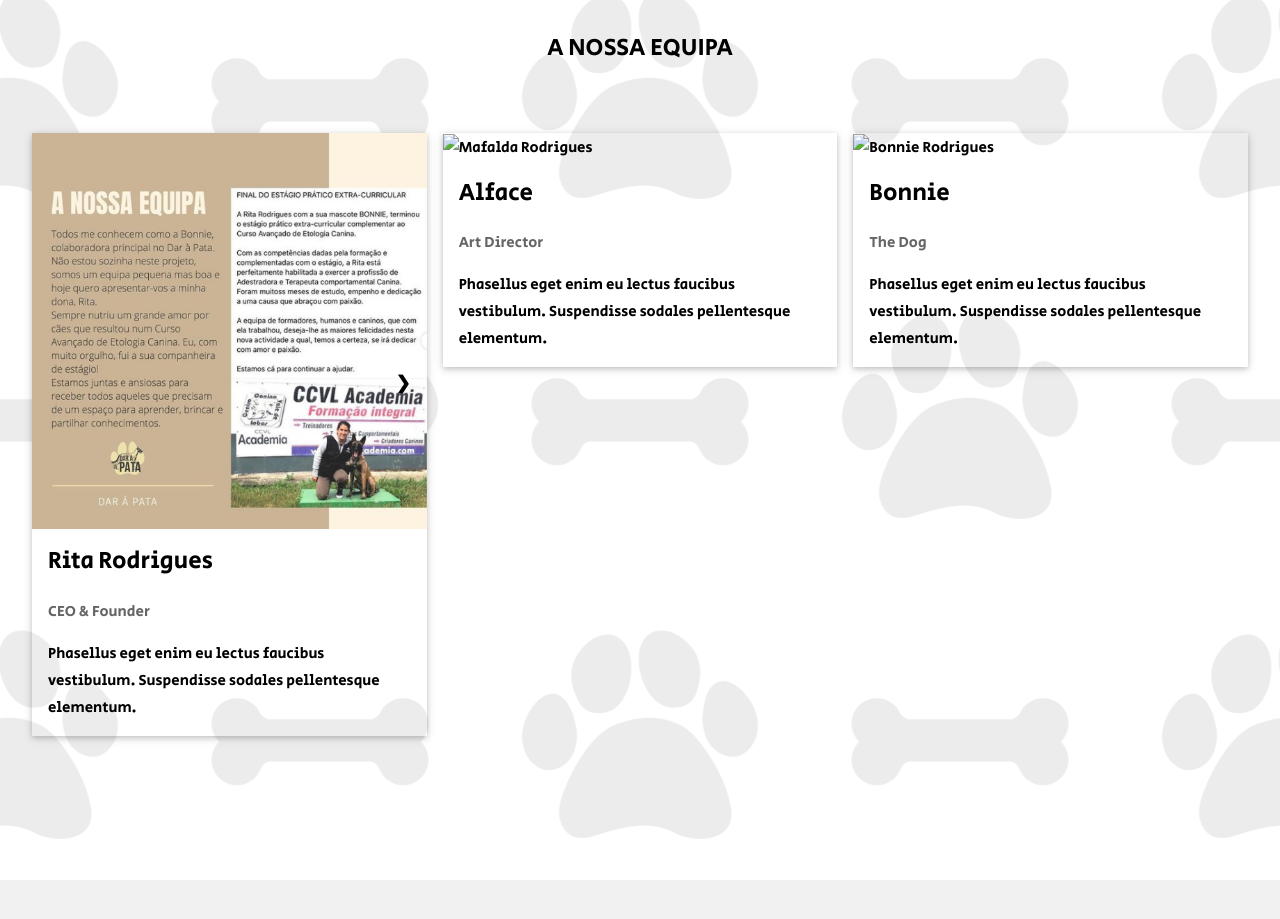
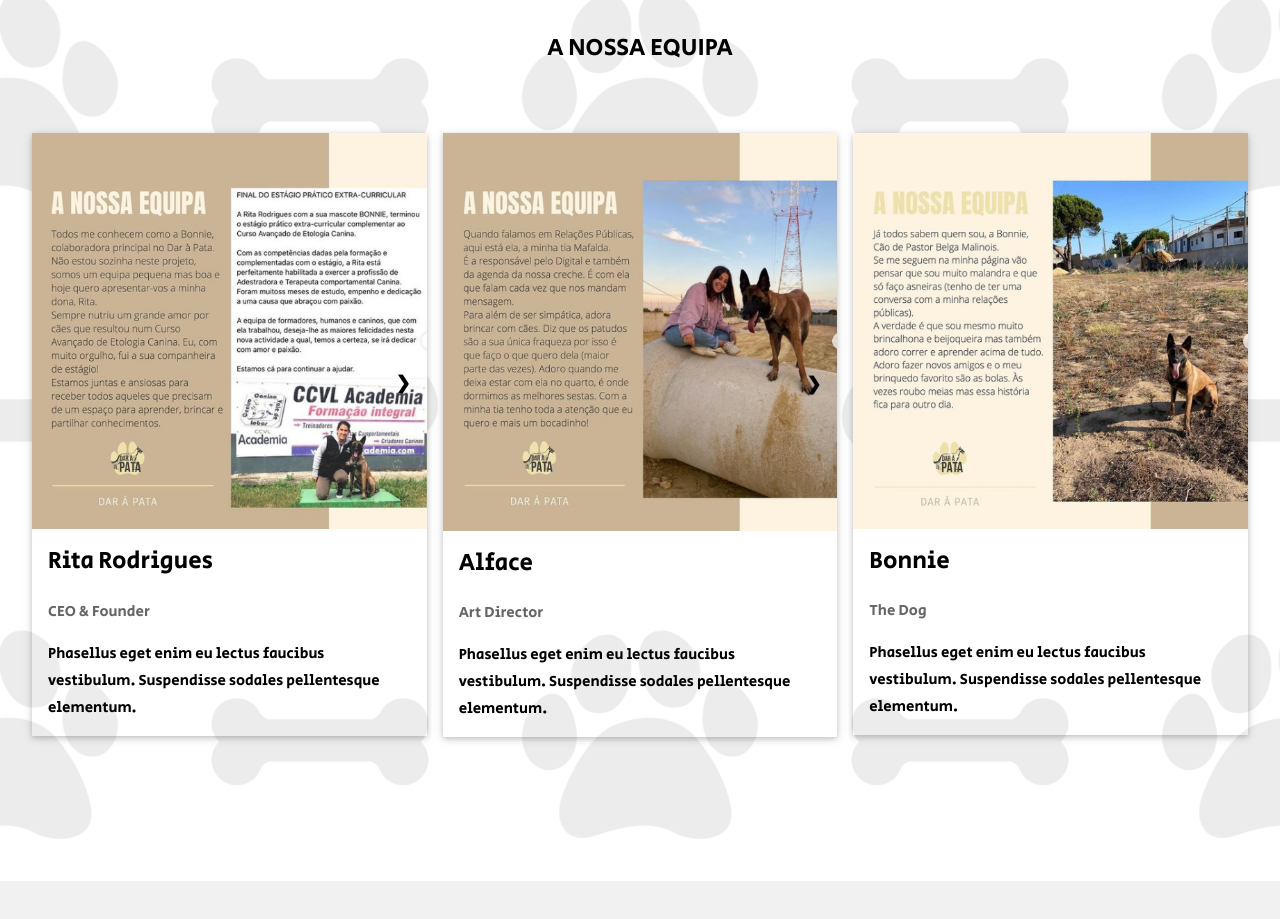
Before and after one commit to fbastias/dar_a_pata, a plain HTML site: page index.html in a window 1280 px wide. Shown: the part 1580-2499 px from the top of the page. Drawn offline with nearby package versions, Linux system fonts and the light colour scheme.

Commit message:
Added slideshow for mafalda card

```diff
--- a/index.html
+++ b/index.html
@@ -99,10 +99,10 @@
     <div class="w3-container" style="padding:128px 16px" id="team">
         <h3 class="w3-center">A NOSSA EQUIPA</h3>
         <div class="w3-row-padding" style="margin-top:64px">
+            <!-- Rita Rodrigues Card -->
             <div class="w3-col l4 m6 w3-margin-bottom">
-                <!-- Rita Rodrigues Card -->
                 <div class="slideshow-container">
-                    <div class="w3-card mySlides fade">
+                    <div class="w3-card ritaSlides fade">
                         <img src="./images/team/rita1.png" alt="Rita Rodrigues" style="width:100%">
                         <div class="w3-container">
                             <h3>Rita Rodrigues</h3>
@@ -110,7 +110,7 @@
                             <p>Phasellus eget enim eu lectus faucibus vestibulum. Suspendisse sodales pellentesque elementum.</p>
                         </div>
                     </div>
-                    <div class="w3-card mySlides fade">
+                    <div class="w3-card ritaSlides fade">
                         <img src="./images/team/rita2.png" alt="Rita Rodrigues" style="width:100%">
                         <div class="w3-container">
                             <h3>Rita Rodrigues</h3>
@@ -119,23 +119,38 @@
                         </div>
                     </div>
                     <!-- Next and previous buttons -->
-                    <a class="prev" onclick="plusSlides(-1)">&#10094;</a>
-                    <a class="next" onclick="plusSlides(1)">&#10095;</a>
+                    <a class="ritaPrev" onclick="plusSlides(-1, 'ritaSlides')">&#10094;</a>
+                    <a class="ritaNext" onclick="plusSlides(1, 'ritaSlides')">&#10095;</a>
                 </div>
             </div>
+            <!-- Mafalda Rodrigues Card -->
             <div class="w3-col l4 m6 w3-margin-bottom">
-                <div class="w3-card">
-                    <img src="./images/team/mafalda.png" alt="Mafalda Rodrigues" style="width:100%">
+                <div class="slideshow-container">
+                    <div class="w3-card mafaldaSlides fade">
+                        <img src="./images/team/mafalda1.png" alt="Mafalda Rodrigues" style="width:100%">
                         <div class="w3-container">
                             <h3>Alface</h3>
                             <p class="w3-opacity">Art Director</p>
                             <p>Phasellus eget enim eu lectus faucibus vestibulum. Suspendisse sodales pellentesque elementum.</p>
                         </div>
                     </div>
+                    <div class="w3-card mafaldaSlides fade">
+                        <img src="./images/team/mafalda2.png" alt="Mafalda Rodrigues" style="width:100%">
+                        <div class="w3-container">
+                            <h3>Alface</h3>
+                            <p class="w3-opacity">Art Director</p>
+                            <p>Phasellus eget enim eu lectus faucibus vestibulum. Suspendisse sodales pellentesque elementum.</p>
                         </div>
+                    </div>
+                    <!-- Next and previous buttons -->
+                    <a class="mafaldaPrev" onclick="plusSlides(-1, 'mafaldaSlides')">&#10094;</a>
+                    <a class="mafaldaNext" onclick="plusSlides(1, 'mafaldaSlides')">&#10095;</a>
+                </div>
+            </div>
+            <!-- Bonnie Rodrigues Card -->
             <div class="w3-col l4 m6 w3-margin-bottom">
                 <div class="w3-card">
-                    <img src="./images/team/bonnie.png" alt="Bonnie Rodrigues" style="width:100%">
+                    <img src="./images/team/bonnie1.png" alt="Bonnie Rodrigues" style="width:100%">
                     <div class="w3-container">
                         <h3>Bonnie</h3>
                         <p class="w3-opacity">The Dog</p>
--- a/index.js
+++ b/index.js
@@ -81,18 +81,28 @@ ONCLICK FUNCTIONS
  * Functions for Slideshow in Team Section
  */
 var slideIndex = 1;
-showSlides(slideIndex);
+showSlides(slideIndex, "ritaSlides");
+showSlides(slideIndex, "mafaldaSlides");
+// showSlidesRita(slideIndex, "bonnieSlides");
 
 // Next/previous controls
-function plusSlides(n) {
-  showSlides((slideIndex += n));
+function plusSlides(n, personSlides) {
+  showSlides((slideIndex += n), personSlides);
 }
 
-function showSlides(n) {
+function showSlides(n, personSlides) {
   var i;
-  var slides = document.getElementsByClassName("mySlides");
-  var prevButton = document.getElementsByClassName("prev");
-  var nextButton = document.getElementsByClassName("next");
+  var prevButton;
+  var nextButton;
+  var slides = document.getElementsByClassName(personSlides);
+  if (personSlides === "ritaSlides") {
+    prevButton = document.getElementsByClassName("ritaPrev");
+    nextButton = document.getElementsByClassName("ritaNext");
+  }
+  if (personSlides === "mafaldaSlides") {
+    prevButton = document.getElementsByClassName("mafaldaPrev");
+    nextButton = document.getElementsByClassName("mafaldaNext");
+  }
   if (n > slides.length) {
     slideIndex = 1;
   }
--- a/style.css
+++ b/style.css
@@ -84,13 +84,16 @@ body {
 }
 
 /* Hide the images by default */
-.mySlides {
+.ritaSlides,
+.mafaldaSlides {
   display: none;
 }
 
 /* Next & previous buttons */
-.prev,
-.next {
+.ritaPrev,
+.ritaNext,
+.mafaldaPrev,
+.mafaldaNext {
   cursor: pointer;
   position: absolute;
   top: 40%;
@@ -106,19 +109,21 @@ body {
 }
 
 /* Position the "next button" to the right */
-.next {
+.ritaNext,
+.mafaldaNext {
   right: 0;
   border-radius: 3px 0 0 3px;
 }
 
 /* On hover, add a black background color with a little bit see-through */
-.prev:hover,
-.next:hover {
+.ritaPrev:hover,
+.mafaldaPrev:hover,
+.ritaNext:hover,
+.mafaldaNext:hover {
   background-color: rgba(0, 0, 0, 0.8);
 }
 
-.active,
-.dot:hover {
+.active {
   background-color: #717171;
 }
 
```
Also changed, not shown: images/team/mafalda2.png (added). Lines whose indentation alone changed are shown as unchanged.
